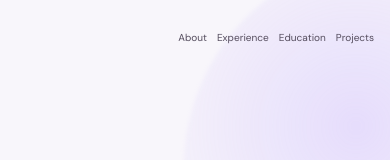
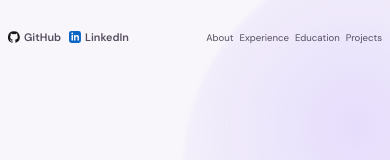
Before and after one commit to RonanValadez35/portfolio, a React (Vite) app: page / in a window 390 px wide. Shown: the top 160 px of the page. Built offline with nearby package versions, Linux system fonts and the light colour scheme.

Commit message:
Update portfolio header and social links

```diff
--- a/src/App.tsx
+++ b/src/App.tsx
@@ -1,6 +1,5 @@
 import { Bio } from "./components/Bio";
 import { Education } from "./components/Education";
-import { Footer } from "./components/Footer";
 import { Header } from "./components/Header";
 import { Projects } from "./components/Projects";
 import { WorkExperience } from "./components/WorkExperience";
@@ -15,7 +14,6 @@ export default function App() {
         <Education />
         <Projects />
       </main>
-      <Footer />
     </div>
   );
 }
--- a/src/components/Footer.tsx
+++ /dev/null
@@ -1,16 +0,0 @@
-import { ArrowIcon } from "./ArrowIcon";
-
-export function Footer() {
-  return (
-    <footer>
-      <p>Have a project in mind?</p>
-      <a href="mailto:hello@example.com">
-        hello@example.com <ArrowIcon />
-      </a>
-      <div className="footer-bottom">
-        <span>© 2026 Ronan Valadez</span>
-        <a href="#top">Back to top ↑</a>
-      </div>
-    </footer>
-  );
-}
--- a/src/components/Header.tsx
+++ b/src/components/Header.tsx
@@ -1,10 +1,33 @@
+function GitHubIcon() {
+  return (
+    <svg className="github-icon" viewBox="0 0 24 24" aria-hidden="true">
+      <path d="M12 .3a12 12 0 0 0-3.8 23.4c.6.1.8-.3.8-.6v-2.3c-3.3.7-4-1.4-4-1.4-.5-1.4-1.3-1.8-1.3-1.8-1.1-.7.1-.7.1-.7 1.2.1 1.8 1.2 1.8 1.2 1.1 1.8 2.8 1.3 3.5 1 .1-.8.4-1.3.8-1.6-2.7-.3-5.5-1.3-5.5-5.9 0-1.3.5-2.4 1.2-3.2-.1-.3-.5-1.5.1-3.2 0 0 1-.3 3.3 1.2a11.5 11.5 0 0 1 6 0c2.3-1.5 3.3-1.2 3.3-1.2.7 1.7.3 2.9.1 3.2.8.8 1.2 1.9 1.2 3.2 0 4.6-2.8 5.6-5.5 5.9.4.4.8 1.1.8 2.2V23c0 .4.2.7.8.6A12 12 0 0 0 12 .3Z" />
+    </svg>
+  );
+}
+
+function LinkedInIcon() {
+  return (
+    <svg className="linkedin-icon" viewBox="0 0 24 24" aria-hidden="true">
+      <path d="M19 0H5a5 5 0 0 0-5 5v14a5 5 0 0 0 5 5h14a5 5 0 0 0 5-5V5a5 5 0 0 0-5-5ZM8 19H5V8h3v11ZM6.5 6.7A1.75 1.75 0 1 1 6.5 3.2a1.75 1.75 0 0 1 0 3.5ZM20 19h-3v-5.6c0-3.4-4-3.1-4 0V19h-3V8h3v1.8c1.4-2.6 7-2.8 7 2.5V19Z" />
+    </svg>
+  );
+}
+
 export function Header() {
   return (
     <header className="site-header">
-      <a className="wordmark" href="#top" aria-label="Ronan Valadez, home">
-
-      </a>
-      <nav aria-label="Primary navigation">
+      <nav className="social-nav" aria-label="Social links">
+        <a href="https://github.com/RonanValadez35" target="_blank" rel="noreferrer">
+          <GitHubIcon />
+          GitHub
+        </a>
+        <a href="https://www.linkedin.com/in/ronan-valadez" target="_blank" rel="noreferrer">
+          <LinkedInIcon />
+          LinkedIn
+        </a>
+      </nav>
+      <nav className="primary-nav" aria-label="Primary navigation">
         <a href="#bio">About</a>
         <a href="#experience">Experience</a>
         <a href="#education">Education</a>
--- a/src/styles.css
+++ b/src/styles.css
@@ -29,11 +29,16 @@ a { color: inherit; text-decoration: none; }
   position: relative;
   z-index: 10;
 }
-.wordmark { font-size: 1.35rem; font-weight: 600; letter-spacing: -0.06em; }
-.wordmark span { color: var(--purple); }
-nav { display: flex; align-items: center; gap: 34px; }
-nav a { font-size: 0.82rem; color: #554d5e; transition: color 160ms ease; }
-nav a:hover, nav a:focus-visible { color: var(--purple); }
+.site-header nav { display: flex; align-items: center; }
+.site-header nav a { color: #554d5e; transition: color 160ms ease; }
+.site-header nav a:hover, .site-header nav a:focus-visible { color: var(--purple); }
+.social-nav { gap: 24px; }
+.social-nav a { display: inline-flex; align-items: center; gap: 8px; font-size: 0.95rem; font-weight: 700; }
+.social-nav svg { width: 1.25em; height: 1.25em; flex: none; fill: currentColor; }
+.social-nav .github-icon { color: #181717; }
+.social-nav .linkedin-icon { color: #0a66c2; }
+.primary-nav { gap: 34px; }
+.primary-nav a { font-size: 0.82rem; }
 
 .hero {
   width: min(1180px, calc(100% - 48px));
@@ -249,16 +254,12 @@ h2 { margin: 0; color: var(--purple-dark); font-size: clamp(2.8rem, 5vw, 4.8rem)
 .project-link { display: inline-block; margin-top: 22px; color: var(--purple-dark); font-size: 0.78rem; font-weight: 600; border-bottom: 1px solid rgba(109, 74, 255, 0.3); padding-bottom: 4px; }
 .project-link span { margin-left: 5px; }
 
-footer { padding: 110px max(24px, calc((100vw - 1180px) / 2)) 34px; background: #2e1947; color: #fff; }
-footer > p { margin: 0 0 20px; color: #b9a6cd; font-size: 0.78rem; letter-spacing: 0.08em; text-transform: uppercase; }
-footer > a { display: inline-block; font-family: "Newsreader", Georgia, serif; font-style: italic; font-size: clamp(2.3rem, 6vw, 5.4rem); border-bottom: 1px solid rgba(255,255,255,0.25); }
-footer > a span { font-family: "DM Sans", sans-serif; font-style: normal; font-size: 0.4em; vertical-align: top; }
-.footer-bottom { margin-top: 95px; padding-top: 24px; border-top: 1px solid rgba(255,255,255,0.14); display: flex; justify-content: space-between; color: #9e8db0; font-size: 0.7rem; }
-
 @media (max-width: 760px) {
-  .site-header { width: min(100% - 32px, 1180px); height: 74px; }
-  nav { gap: 15px; }
-  nav a { font-size: 0.72rem; }
+  .site-header { width: min(100% - 32px, 1180px); height: 74px; flex-direction: row; align-items: center; justify-content: space-between; gap: 20px; }
+  .social-nav { flex: none; gap: 14px; }
+  .social-nav a { gap: 6px; font-size: 0.8rem; }
+  .primary-nav { flex: 0 1 auto; justify-content: flex-end; gap: clamp(12px, 2.4vw, 22px); margin-left: auto; }
+  .primary-nav a { font-size: 0.69rem; }
   .hero { width: min(100% - 32px, 1180px); min-height: calc(100svh - 74px); padding-top: 70px; }
   .hero-orb { width: 430px; height: 430px; right: -240px; }
   h1 { font-size: clamp(3.4rem, 18vw, 5.3rem); margin: 23px 0 42px; }
@@ -274,13 +275,15 @@ footer > a span { font-family: "DM Sans", sans-serif; font-style: normal; font-s
   .project-visual { padding: 24px; }
   .project-video-frame, .project-image-frame { padding: 0; }
   .visual-window { width: 82%; }
-  footer { padding-top: 80px; }
-  footer > a { font-size: clamp(1.9rem, 9.5vw, 3.2rem); }
 }
 
 @media (max-width: 520px) {
-  nav { gap: 10px; }
-  nav a { font-size: 0.63rem; }
+  .site-header { width: calc(100% - 16px); gap: 10px; }
+  .social-nav { gap: 8px; }
+  .social-nav a { gap: 4px; font-size: 0.68rem; }
+  .social-nav svg { width: 1.1em; height: 1.1em; }
+  .primary-nav { gap: 6px; }
+  .primary-nav a { font-size: 0.6rem; }
 }
 
 @media (prefers-reduced-motion: reduce) {
```
